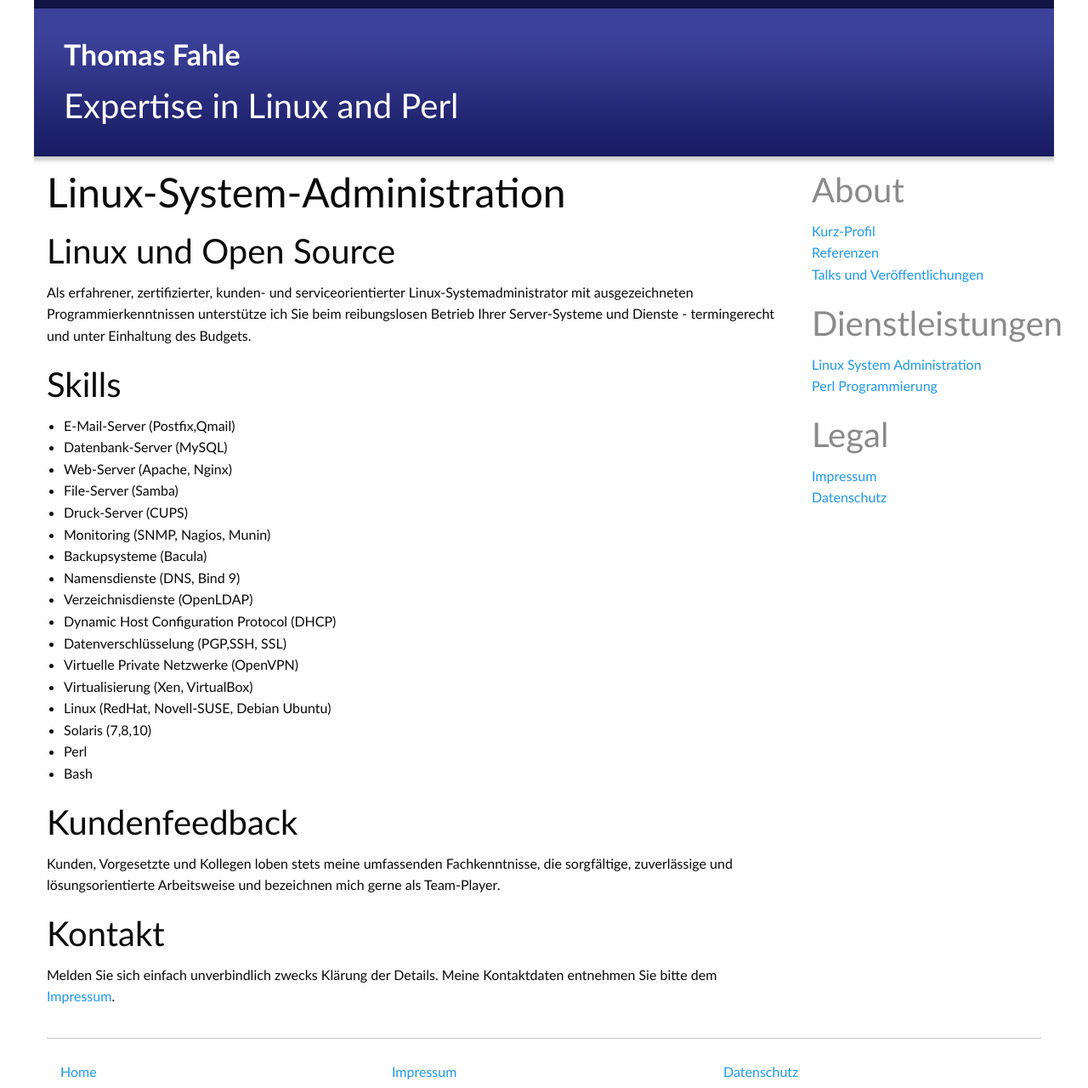
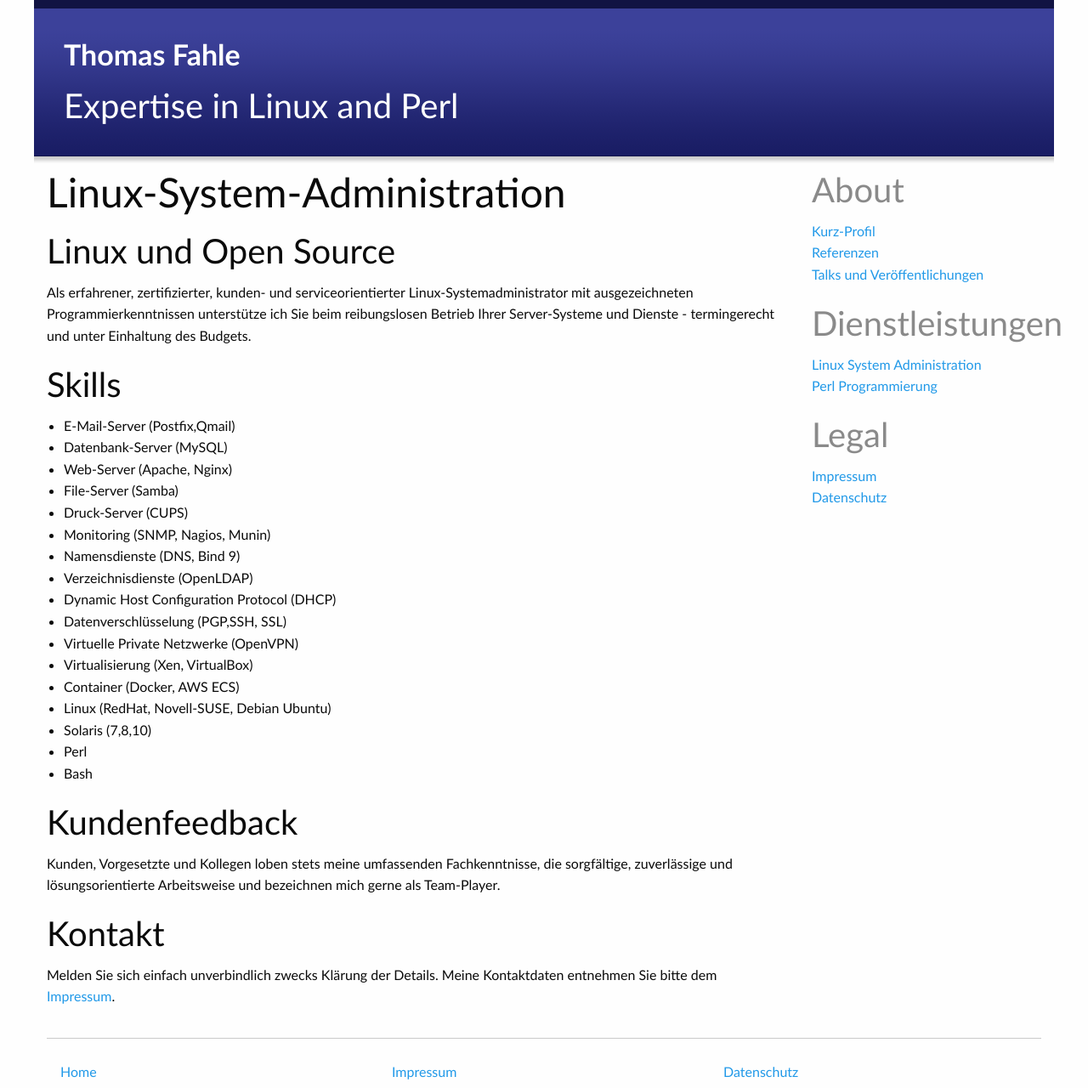
Before and after one commit to thomas-fahle/thomas-fahle.github.io, a Jekyll site: the page built from linux-system-administration.html, in a window 1280 px wide. Shown: the whole page at 85% size. Built offline with Jekyll 4.4.1, drawn with Linux system fonts in a browser that asks for light colours.

Commit message:
Container, whitespace

```diff
--- a/linux-system-administration.html
+++ b/linux-system-administration.html
@@ -17,17 +17,17 @@ Als erfahrener, zertifizierter, kunden- und serviceorientierter Linux-Systemadmi
 	<li>File-Server (Samba)</li>
 	<li>Druck-Server (CUPS)</li>
 	<li>Monitoring (SNMP, Nagios, Munin)</li>
-	<li>Backupsysteme (Bacula)</li>
 	<li>Namensdienste (DNS, Bind 9)</li>
 	<li>Verzeichnisdienste (OpenLDAP)</li>
 	<li>Dynamic Host Configuration Protocol (DHCP)</li>
 	<li>Datenverschlüsselung (PGP,SSH, SSL)</li>
-        <li>Virtuelle Private Netzwerke (OpenVPN)</li>
-        <li>Virtualisierung (Xen, VirtualBox)</li>
+	<li>Virtuelle Private Netzwerke (OpenVPN)</li>
+	<li>Virtualisierung (Xen, VirtualBox)</li>
+	<li>Container (Docker, AWS ECS)</li>
 	<li>Linux (RedHat, Novell-SUSE, Debian Ubuntu)</li>
 	<li>Solaris (7,8,10)</li>
-        <li>Perl</li>
-        <li>Bash</li>
+	<li>Perl</li>
+	<li>Bash</li>
 </ul>
 
 <h2>Kundenfeedback</h2>
```
